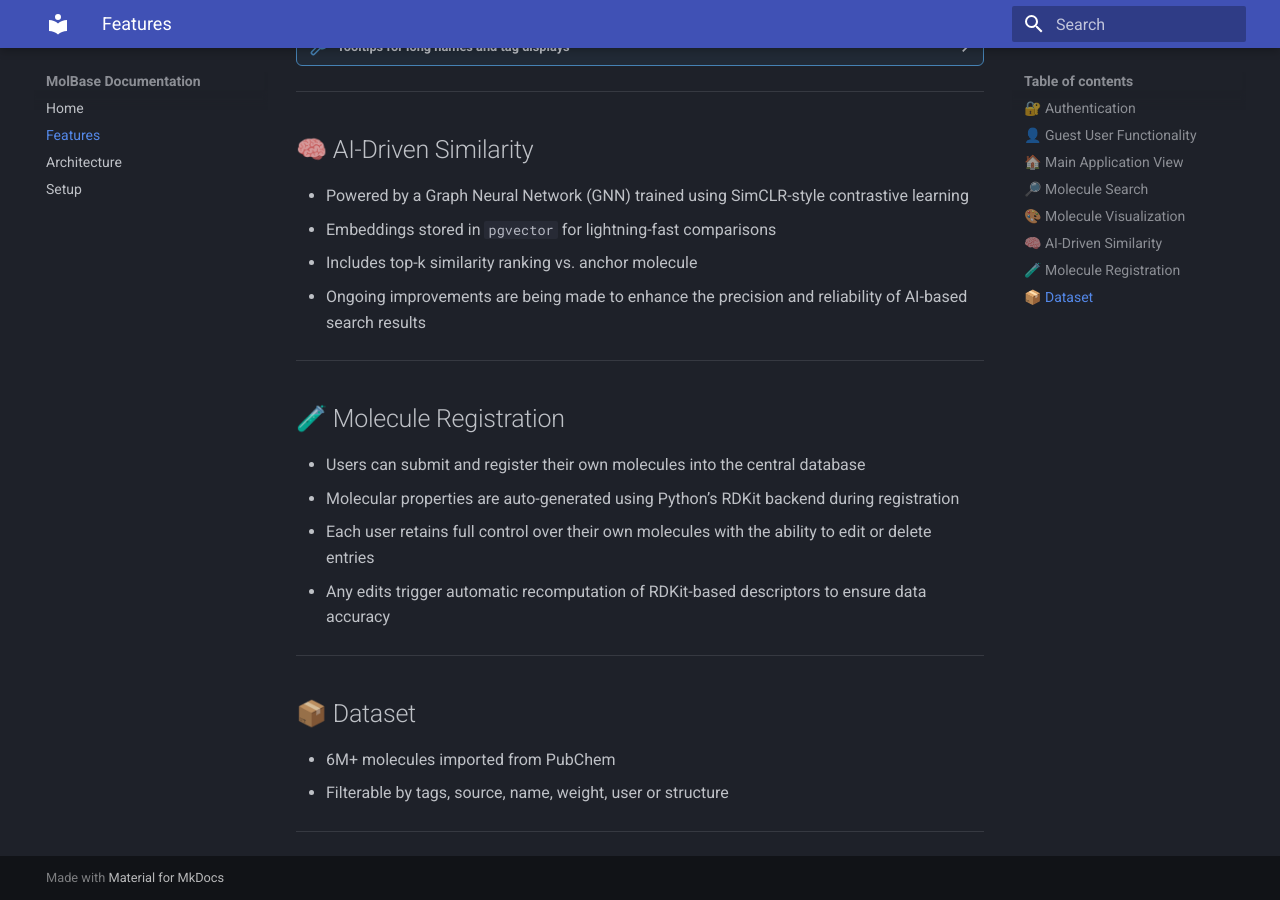
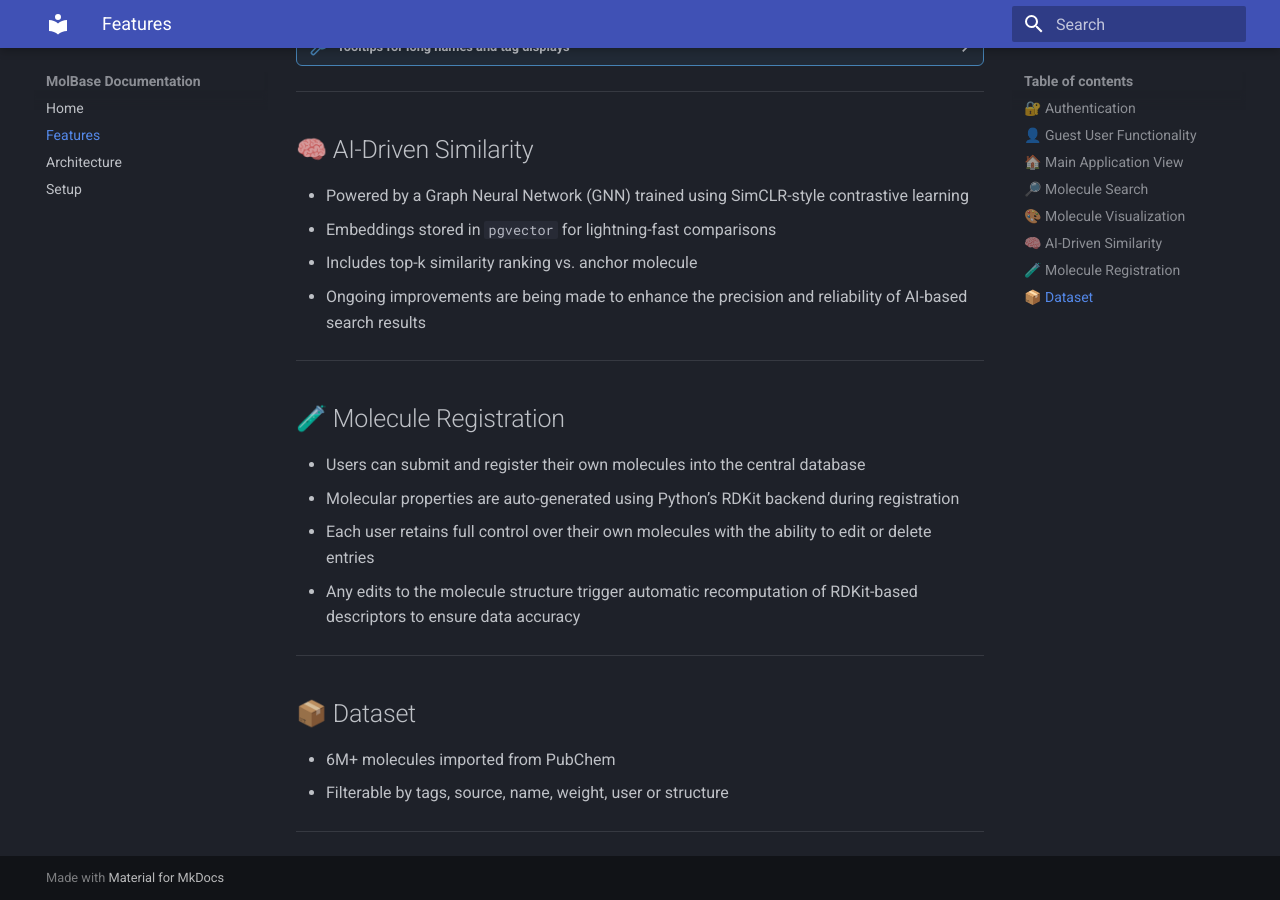
Before and after one commit to FarzamA/molbase-docs, an MkDocs documentation site: the page built from docs/features.md, in a window 1280 px wide and 900 px high, scrolled down 2088 px. Built offline with MkDocs 1.6.1 and Material for MkDocs 9.7.7, drawn with Linux system fonts in a browser that asks for light colours.

Commit message:
update docs with better representation of functionality

```diff
--- a/docs/features.md
+++ b/docs/features.md
@@ -263,7 +263,7 @@ Upon logging in, users are directed to the Molecule Search Dashboard, which prov
 - Users can submit and register their own molecules into the central database
 - Molecular properties are auto-generated using Python’s RDKit backend during registration
 - Each user retains full control over their own molecules with the ability to edit or delete entries
-- Any edits trigger automatic recomputation of RDKit-based descriptors to ensure data accuracy
+- Any edits to the molecule structure trigger automatic recomputation of RDKit-based descriptors to ensure data accuracy
 
 ---
 
```
